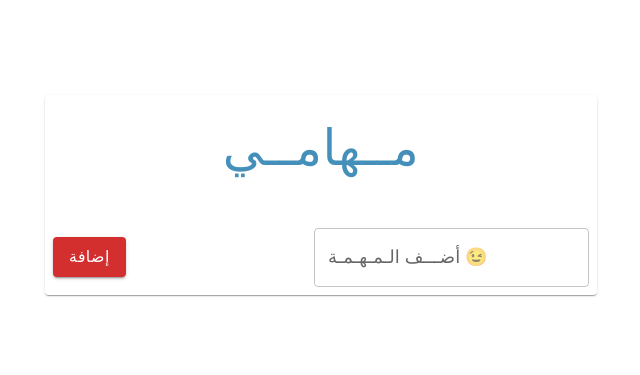
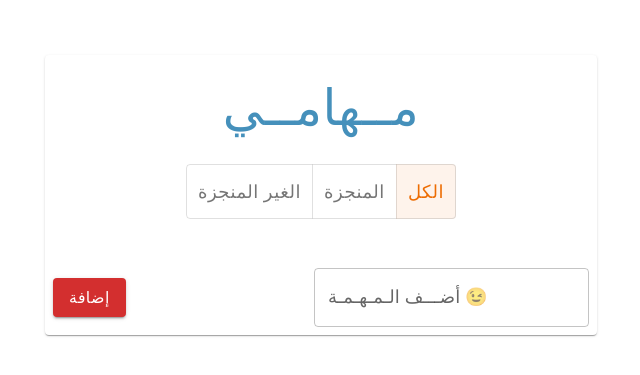
Before and after one commit to TahaAbdoo/TodoList, a React (Vite) app: page / in a window 1280 px wide. Shown: the part 205-580 px from the top of the page, without its empty margins (319-959 px from the left). Built offline with nearby package versions, Linux system fonts and the light colour scheme.

Commit message:
new feture add sorting Function wich make sort Todos ==>[Complete , UnComplete,All]

```diff
--- a/src/Components/Card/TodoCard.jsx
+++ b/src/Components/Card/TodoCard.jsx
@@ -14,12 +14,14 @@ import { useState } from "react";
 import { v4 as uuidv4 } from "uuid";
 import AlertMo from "../alert/Alert";
 import { jsx } from "react/jsx-runtime";
+import ToggleButtons from "../SortingTodos/ToggleButton";
 export default function TodoCard() {
   const [input, setInput] = useState("");
   const [todos, setTodos] = useState([]);
   const [EditId, setEditId] = useState(null);
   const [AlertShow, setAlertShow] = useState(false);
   const [AlertMessage, setAlertMessage] = useState("");
+  const [filter, setFilter] = useState("all");
   const ButtonLabel = EditId !== null ? "تعديل" : "إضافة";
   //***Add Todo***
   function AddTodo(todo) {
@@ -101,7 +103,90 @@ export default function TodoCard() {
       return false;
     }
   }
-  const todojsx = todos.map((t) => {
+  //** Sortig The Todos */
+  function SortingTodos(sortId) {
+    if (sortId === "all") {
+      setFilter("all");
+    } else if (sortId === "Completed") {
+      setFilter("Completed");
+    } else if (sortId === "UnCompleted") {
+      setFilter("UnCompleted");
+    }
+  }
+  //sort Varible
+  let FilterTodos = null;
+  if (filter == "all") {
+    FilterTodos = todos.map((t) => {
+      if (t.title != "")
+        return (
+          <Todo
+            key={t.id}
+            TodoName={t.title}
+            id={t.id}
+            DeleteAtodo={DeleteTodo}
+            EditAtodo={EditTodo}
+            CheckTodo={DoneTodo}
+            IsCompleted={t.isCompleted}
+          />
+        );
+    });
+  } else if (filter === "Completed") {
+    FilterTodos = todos.map((t) => {
+      if (t.isCompleted == true) {
+        return (
+          <Todo
+            key={t.id}
+            TodoName={t.title}
+            id={t.id}
+            DeleteAtodo={DeleteTodo}
+            EditAtodo={EditTodo}
+            CheckTodo={DoneTodo}
+            IsCompleted={t.isCompleted}
+          />
+        );
+      }
+    });
+  } else if (filter === "UnCompleted") {
+    FilterTodos = todos.map((t) => {
+      if (t.isCompleted == false) {
+        return (
+          <Todo
+            key={t.id}
+            TodoName={t.title}
+            id={t.id}
+            DeleteAtodo={DeleteTodo}
+            EditAtodo={EditTodo}
+            CheckTodo={DoneTodo}
+            IsCompleted={t.isCompleted}
+          />
+        );
+      }
+    });
+  }
+  /*  return todos.map((t) => {
+        if (t.title != "")
+          return (
+            <Todo
+              key={t.id}
+              TodoName={t.title}
+              id={t.id}
+              DeleteAtodo={DeleteTodo}
+              EditAtodo={EditTodo}
+              CheckTodo={DoneTodo}
+              IsCompleted={t.isCompleted}
+            />
+          );
+      });
+    } else if (sortId == 2) {
+      return todos.filter((t) => {
+        return t.isCompleted == true;
+      });
+    } else if (sortId == 3) {
+      return todos.filter((t) => {
+        return t.isCompleted == false;
+      });*/
+
+  /*const todojsx = todos.map((t) => {
     console.log(todos);
     if (t.title != "")
       return (
@@ -115,7 +200,7 @@ export default function TodoCard() {
           IsCompleted={t.isCompleted}
         />
       );
-  });
+  });*/
   return (
     <>
       <Container maxWidth="sm">
@@ -128,8 +213,11 @@ export default function TodoCard() {
             >
               مــهامــي
             </Typography>
+            <div>
+              <ToggleButtons SortTheTodos={SortingTodos} />
+            </div>
 
-            {todojsx}
+            {FilterTodos}
           </CardContent>
           <CardActions
             style={{
--- /dev/null
+++ b/src/Components/SortingTodos/ToggleButton.jsx
@@ -0,0 +1,47 @@
+import * as React from "react";
+import ToggleButton from "@mui/material/ToggleButton";
+import ToggleButtonGroup from "@mui/material/ToggleButtonGroup";
+
+export default function ToggleButtons({ SortTheTodos }) {
+  const [alignment, setAlignment] = React.useState("all");
+
+  const handleChange = (event, newAlignment) => {
+    setAlignment(newAlignment);
+  };
+  function SortingTodos(id) {
+    SortTheTodos(id);
+  }
+
+  return (
+    <ToggleButtonGroup
+      color="warning"
+      value={alignment}
+      exclusive
+      style={{ marginBottom: "25px" }}
+      onChange={handleChange}
+      aria-label="Platform"
+    >
+      <ToggleButton
+        value="UnCompleted"
+        style={{ fontWeight: "bold", fontSize: "18px" }}
+        onClick={() => SortingTodos("UnCompleted")}
+      >
+        الغير المنجزة
+      </ToggleButton>
+      <ToggleButton
+        value="Completed"
+        style={{ fontWeight: "bold", fontSize: "18px" }}
+        onClick={() => SortingTodos("Completed")}
+      >
+        المنجزة
+      </ToggleButton>
+      <ToggleButton
+        value="all"
+        style={{ fontWeight: "bold", fontSize: "18px" }}
+        onClick={() => SortingTodos("all")}
+      >
+        الكل
+      </ToggleButton>
+    </ToggleButtonGroup>
+  );
+}
```
